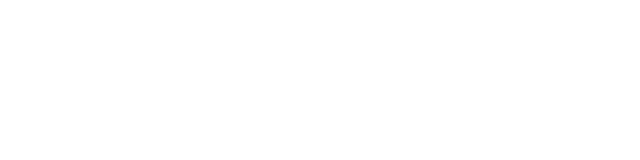
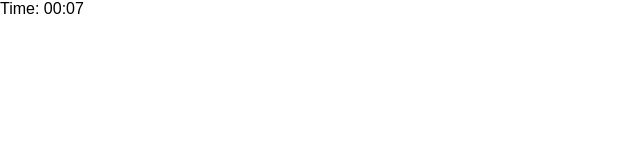
Before and after one commit to santinaranjo/poke-cards, a React app: page /stopwatch in a window 1280 px wide. Before the commit this address had no page. Shown: the top 160 px of the page, without its empty margins (0-640 px from the left). Built offline with nearby package versions, Linux system fonts and the light colour scheme.

Commit message:
Componente stopwatch

```diff
--- a/src/App.tsx
+++ b/src/App.tsx
@@ -5,8 +5,8 @@
 import { GlobalStyle } from "./styles/GlobalStyles";
 import { OnePlayerNoTime } from "./pages/OnePlayerNoTime/OnePlayerNoTime";
 
-// Temporal para dev
-import { GameGrid } from "./components/GameGrid/GameGrid";
+//Dev
+import { StopWatch } from "./components/StopWatch/StopWatch";
 
 
 export const App = () => {
@@ -16,8 +16,9 @@
             <Routes>
                 <Route path="/" element={<Home />} />
                 <Route path="/gamemode" element={<GameMode />} />
-                <Route path="/gamegrid" element={<GameGrid />} />
                 <Route path="/oneplayer-notime" element={<OnePlayerNoTime />} />
+                //Dev
+                <Route path="/stopwatch" element={<StopWatch />} />
             </Routes>
         </BrowserRouter>
     )
--- /dev/null
+++ b/src/components/StopWatch/StopWatch.tsx
@@ -0,0 +1,45 @@
+import React from "react";
+import { useRecoilState } from "recoil";
+import { stopWatchContext, stopWatchTimeContext } from "../../context/stopWatchContext";
+
+export const StopWatch = () => {
+    const [ stopWatchRunning, setStopWatchRunning ] = useRecoilState(stopWatchContext)
+    const [ stopWatchTime, setStopWatchTime ] = useRecoilState(stopWatchTimeContext)
+
+    React.useEffect(() => {
+        setStopWatchRunning(true)
+    }, [])
+
+    React.useEffect(() => {
+        if ( stopWatchRunning ) {
+            let timeSec = 0
+            let timeMin = 0
+            setInterval(() => {
+                timeSec++
+                let showTime = { min: "", seg: "" }
+                if (timeSec < 10) {
+                    showTime.seg = `0${timeSec}`
+                } else if ( timeSec < 60 ) {
+                    showTime.seg = `${timeSec}`
+                } else {
+                    timeSec = 0
+                    showTime.seg = "00"
+                    timeMin++
+                }
+                if (timeMin < 10) {
+                    showTime.min = `0${timeMin}`
+                } else {
+                    showTime.min = `${timeMin}`
+                }
+                setStopWatchTime({ min: `${showTime.min}`, seg: `${showTime.seg}` })
+            }, 1000)
+        } else {
+            setStopWatchTime({ min: `00`, seg: `00` })
+        }
+    }, [stopWatchRunning])
+    return(
+        <React.Fragment>
+            <span>{`Time: ${stopWatchTime.min}:${stopWatchTime.seg}`}</span>
+        </React.Fragment>
+    )
+}
--- /dev/null
+++ b/src/context/stopWatchContext.tsx
@@ -0,0 +1,11 @@
+import { atom } from "recoil";
+
+export const stopWatchContext = atom({
+    key: "stopWatchContext",
+    default: false
+})
+
+export const stopWatchTimeContext = atom({
+    key: "stopWatchTimeContext",
+    default: { min: "00", seg: "00" }
+})
```
